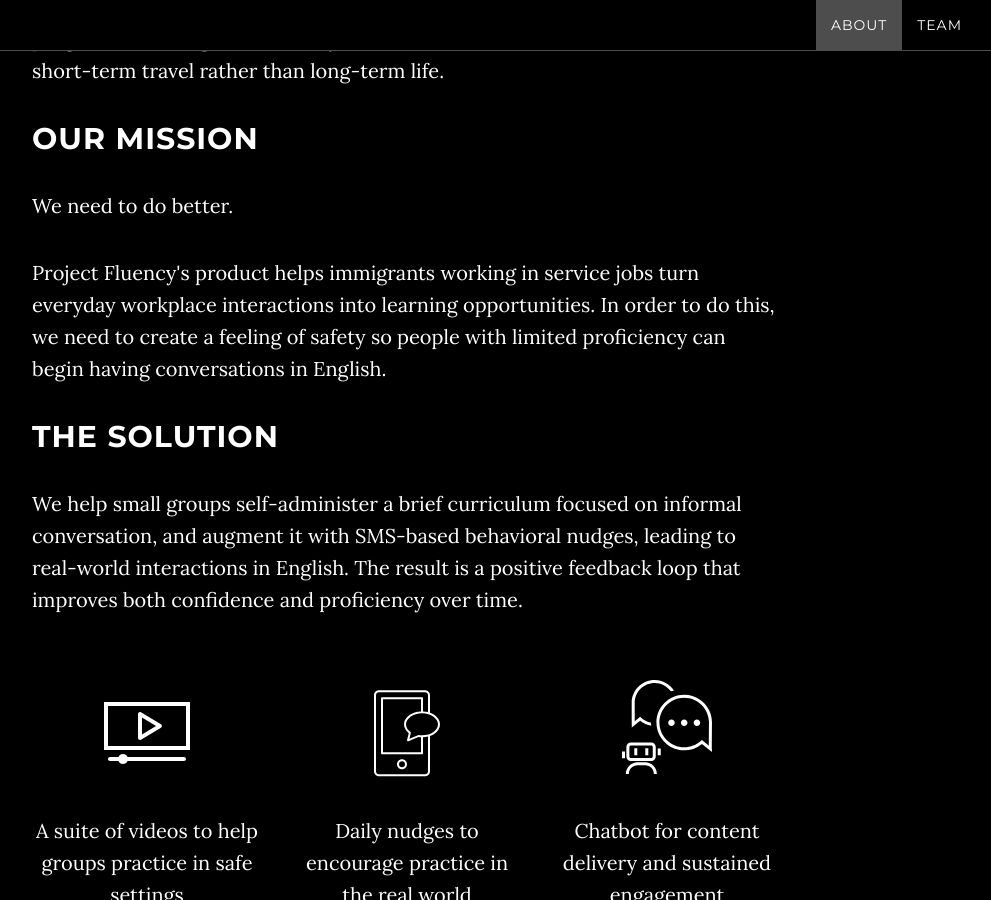
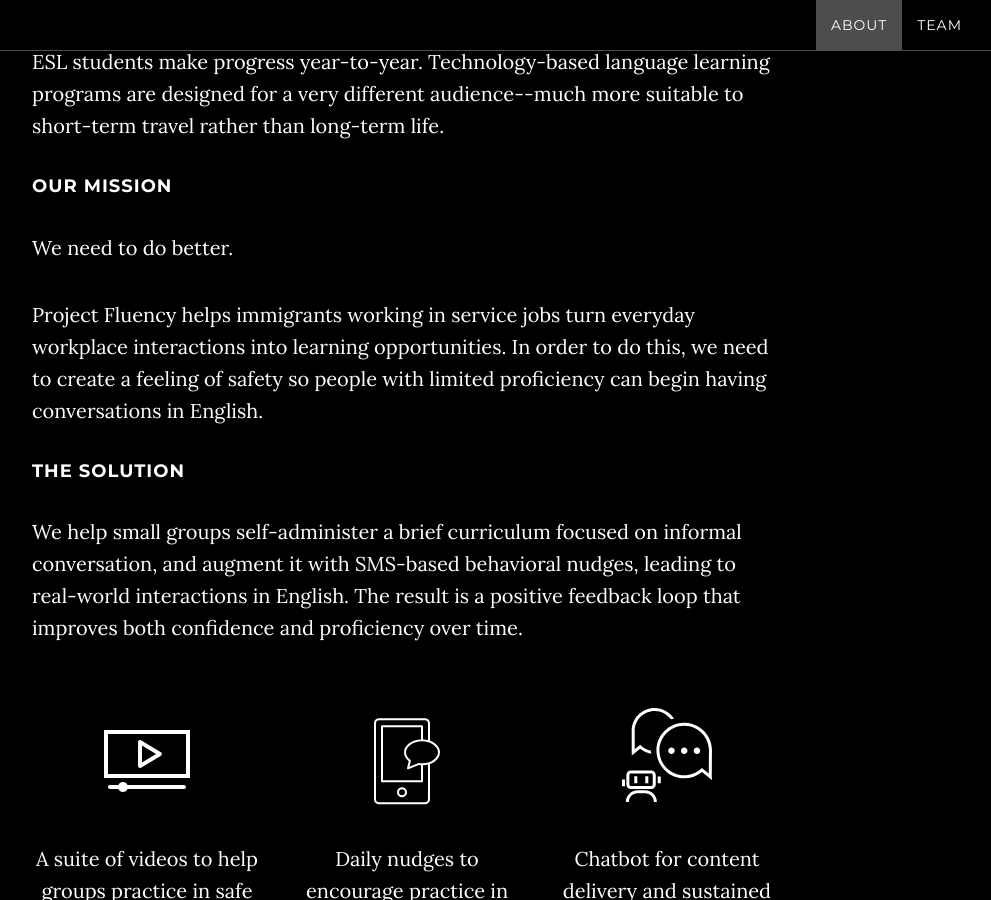
Before and after one commit to mayasussman/ProjectFluency.github.io, a Jekyll site: the page built from index.html, in a window 1280 px wide and 900 px high, scrolled down 1404 px. Shown: the whole window, without its empty margins (233-1224 px from the left). Built offline with Jekyll 4.4.1, drawn with Linux system fonts in a browser that asks for light colours; some of the changed text lies outside the part shown.

Commit message:
A couple of small changes.

```diff
--- a/_includes/about.html
+++ b/_includes/about.html
@@ -2,17 +2,19 @@
     <section id="about" class="container content-section">
         <div class="row">
             <div class="col-lg-8 col-lg-offset-2">
-                <h2>About Project Fluency</h2>
+                <h2 class="tcenter">About Project Fluency</h2>
+
+                <h4>The Problem</h4>
                 <p> There are 23 million adults in the United States with limited English proficiency, 90% of them immigrants. For them, language limits day-to-day life, access to jobs they are otherwise skilled for, even the ability to help their kids succeed in school.  </p>
 
                 <p> The current solution, ESL (English as a Second Language) courses, only enroll 4% of the population in need, and are notorious for poor quality--only 40% of ESL students make progress year-to-year. Technology-based language learning programs are designed for a very different audience--much more suitable to short-term travel rather than long-term life. </p>
 
-                <h2>Our Mission</h2>
+                <h4>Our Mission</h4>
 
                 <p> We need to do better. </p>
-                <p> Project Fluency's product helps immigrants working in service jobs turn everyday workplace interactions into learning opportunities. In order to do this, we need to create a feeling of safety so people with limited proficiency can begin having conversations in English. </p>
+                <p> Project Fluency helps immigrants working in service jobs turn everyday workplace interactions into learning opportunities. In order to do this, we need to create a feeling of safety so people with limited proficiency can begin having conversations in English. </p>
 
-                <h2>The Solution</h2>
+                <h4>The Solution</h4>
 
                 <p> We help small groups self-administer a brief curriculum focused on informal conversation, and augment it with SMS-based behavioral nudges, leading to real-world interactions in English. The result is a positive feedback loop that improves both confidence and proficiency over time. </p>
 
@@ -32,7 +34,7 @@
                 </div>
                 <br/> <br/>
 
-                <h2>The Value Proposition</h2>
+                <h4>The Value Proposition</h4>
 
                 <div class="row">
                     <div class="col-lg-4 tcenter">
```
Also changed, not shown: other parts of _includes/about.html (+1 -1 lines).
